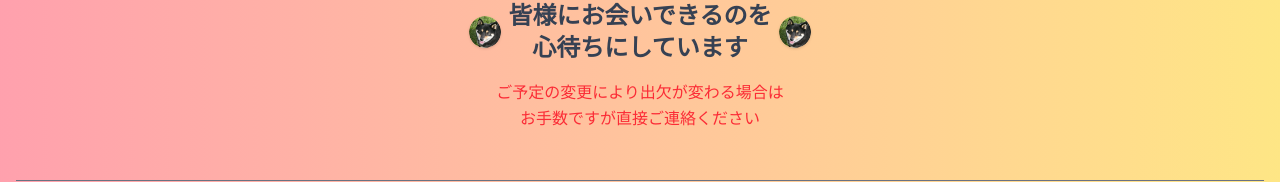
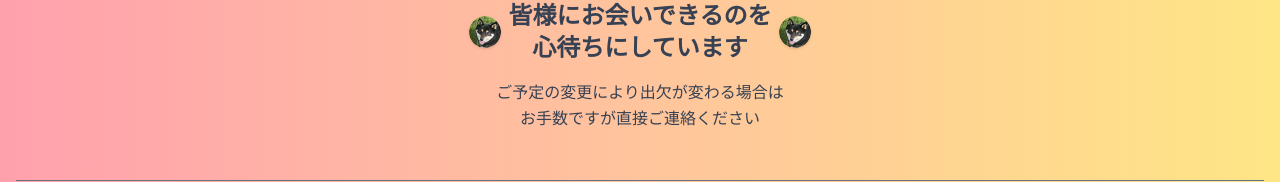
Before and after one commit to TatsunoriMarumo/wedding-web-invitation, a Next.js app: page / in a window 1280 px wide. Shown: the part 8979-9161 px from the top of the page. Built offline with nearby package versions, Linux system fonts and the light colour scheme; a web font is replaced by a local one.

Commit message:
change text color to black

```diff
--- a/app/components/Footer.tsx
+++ b/app/components/Footer.tsx
@@ -28,7 +28,7 @@ export default function Footer() {
               className="w-8 h-8 rounded-full object-cover ring-1 shadow"
             />
           </div>
-          <p className="text-red-500 max-w-2xl mx-auto leading-relaxed whitespace-pre-line">
+          <p className="max-w-2xl mx-auto leading-relaxed whitespace-pre-line">
             {t("footer.message")}
           </p>
         </div>
```
